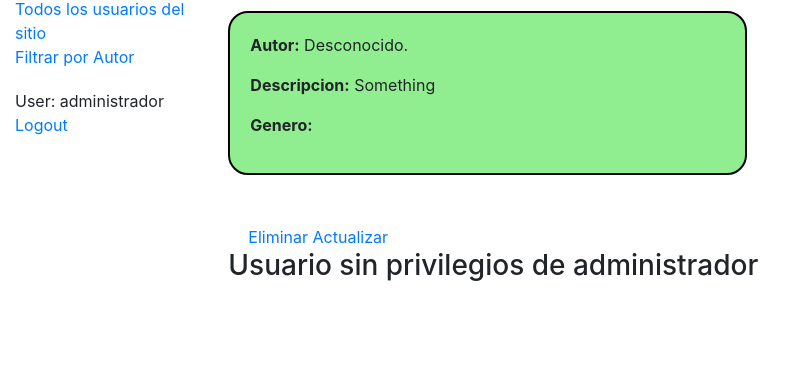
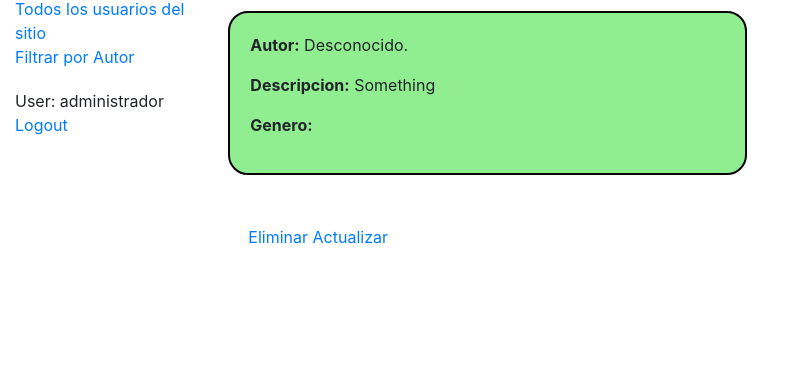
Before and after one commit to Zeky010/NtennettEsepulvedaBbizcarra.version2, a Django app: page /catalog/pelicula/13/ in a window 1280 px wide. Shown: the part 143-514 px from the top of the page, without its empty margins (0-806 px from the left). Run offline with Django 3.2, Linux system fonts and the light colour scheme; a user stored in the database is signed in; data comes from the database, SQL or seed files in the repository; some libraries are stand-ins or nearby versions.

Commit message:
Correcion de HTMLs

```diff
--- a/localpeliculas/catalog/templates/catalog/autor_form.html
+++ b/localpeliculas/catalog/templates/catalog/autor_form.html
@@ -4,8 +4,9 @@
 <div class="title">
   <h1>Crear Autor</h1>
 </div>
-{% if request.user.is_staff %}
+
 <div class="contentBox">
+    {% if request.user.is_staff %}
   <form action="" method="post">
       {% csrf_token %}
       <table>
--- a/localpeliculas/catalog/templates/catalog/pelicula_detail.html
+++ b/localpeliculas/catalog/templates/catalog/pelicula_detail.html
@@ -19,5 +19,5 @@
     <a href="update/">Actualizar</a>
 </div>
 {% endif %}
- <h3>Usuario sin privilegios de administrador</h3>
+
 {% endblock %}
```
